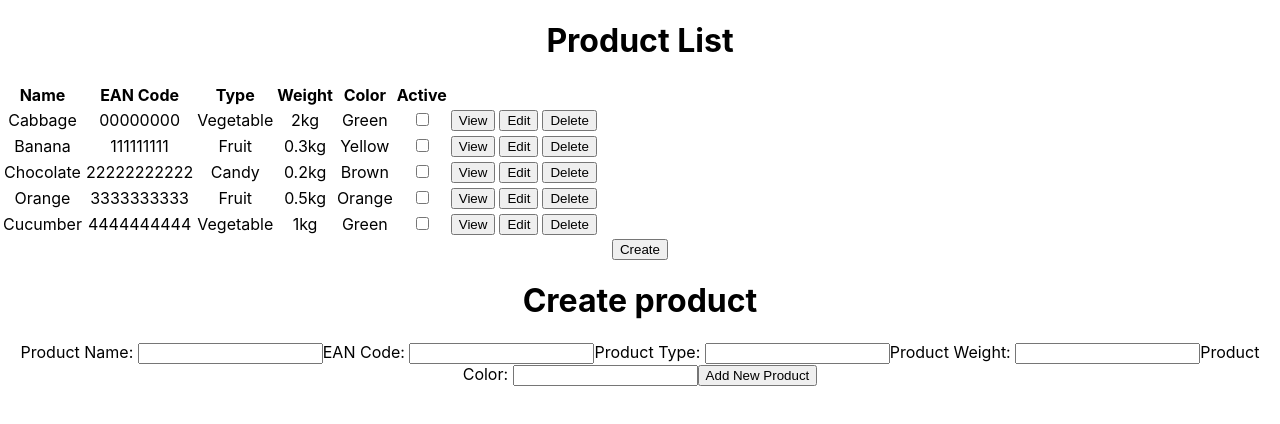
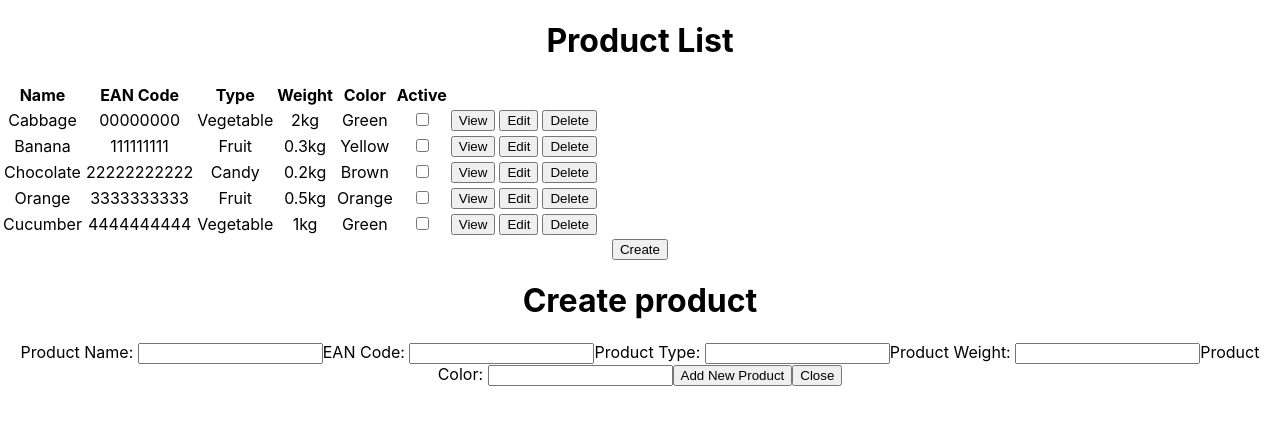
Before and after one commit to LukasSkarnulis/talech-task, a React (Create React App) app: page /create in a window 1280 px wide. Shown: the top 424 px of the page. Built offline with nearby package versions, Linux system fonts and the light colour scheme.

Commit message:
Creat, View, Edit works

```diff
--- a/src/Components/App/App.js
+++ b/src/Components/App/App.js
@@ -26,6 +26,10 @@ class App extends React.Component {
 };
 
 handleFormSubmit = (e) => {
+  if (!this.canBeSubmitted()) {
+    e.preventDefault();
+    return alert("Please fill all empty text spaces");
+  }
   e.preventDefault();
   let products = [...this.state.products];
   products.push({
@@ -36,9 +40,9 @@ handleFormSubmit = (e) => {
       color: this.state.color,
       active: false,
   });
-  this.setState({ products,
+  this.setState({ redirect: true, products,
     name: "", ean: "", type: "", weight: "", color: "", active: false},
-    () => {this.setState({redirect: true})}
+    () => {this.setState({redirect: false})}
   );
 }
 handleEditFormSubmit = (index, e) => {
@@ -94,6 +98,7 @@ render() {
       setProductActive={this.setProductActive} />
       <Link to={{ pathname: "/create"}} ><button>Create</button></Link>
       <Route path="/create" render={(props) => <NewProd {...props}
+      redirect = {this.state.redirect}
       handleFormSubmit={this.handleFormSubmit}
       handleInputChange={this.handleInputChange}
       newName={this.state.name}
@@ -110,7 +115,7 @@ render() {
       editType={this.state.type}
       editWeight={this.state.weight}
       editColor={this.state.color}
-      redirect={this.state.redirect} />} />
+  redirect={this.state.redirect} />} />
     </div>
     </BrowserRouter>
   );
--- a/src/Components/NewProd/NewProd.js
+++ b/src/Components/NewProd/NewProd.js
@@ -1,7 +1,10 @@
 import React from "react";
+import {Link, Redirect} from "react-router-dom";
 
 class NewProd extends React.Component {
     render() {
+        const redirect = this.props.redirect;
+        if (redirect) return <Redirect to="/" />
         return (
             <div>
                 <h1>Create product</h1>
@@ -17,6 +20,7 @@ class NewProd extends React.Component {
             <label htmlFor="color">Product Color: </label>
             <input id="color" type="text" name="color" value={this.props.newColor} onChange={this.props.handleInputChange} />
             <button type="submit" value="Submit">Add New Product</button>
+            <Link to={{ pathname: "/"}} ><button>Close</button></Link>
         </form>
         </div>
         )
```
